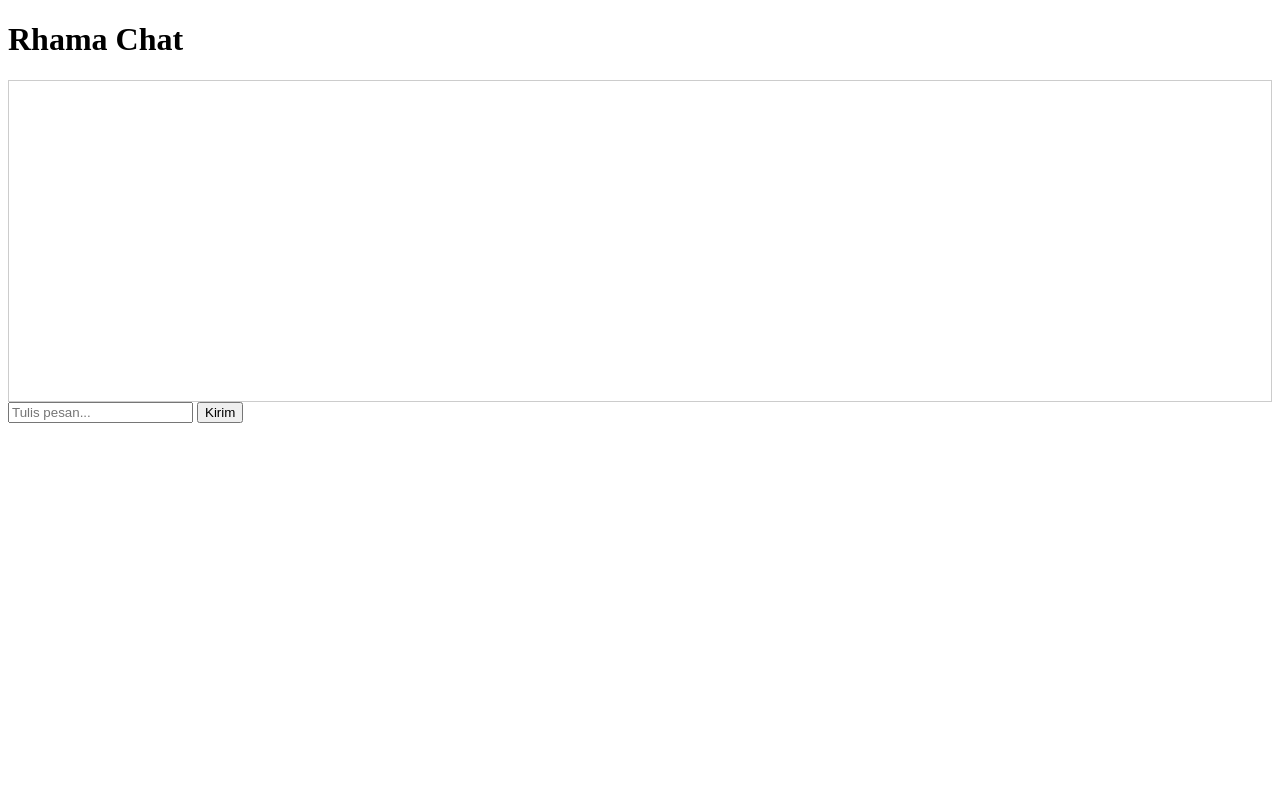
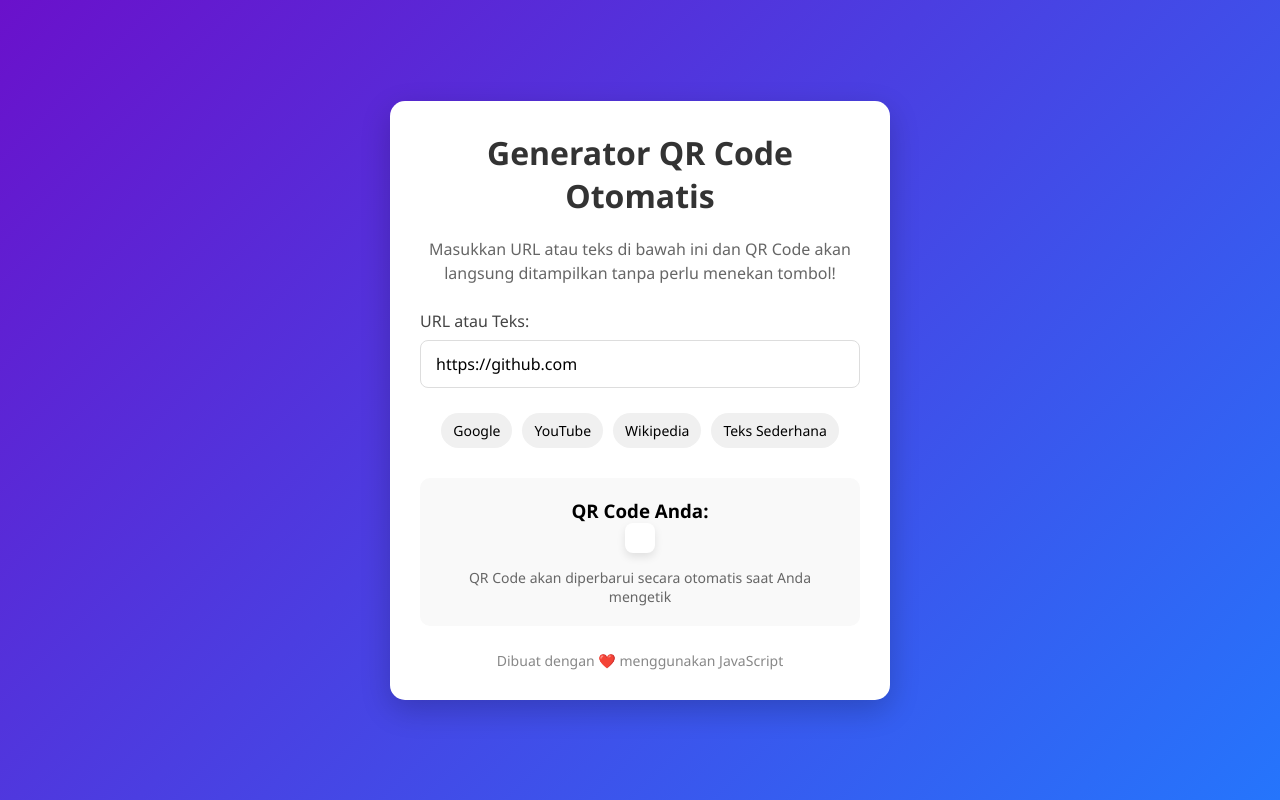
Before and after one commit to NightCheetah850/TE, a plain HTML site: page index.html in a window 1280 px wide. Drawn offline with Linux system fonts and the light colour scheme; a script that the page names is missing.

Commit message:
Update index.html

```diff
--- a/index.html
+++ b/index.html
@@ -1,50 +1,199 @@
-
 <!DOCTYPE html>
 <html lang="id">
 <head>
-  <meta charset="UTF-8" />
-  <meta name="viewport" content="width=device-width, initial-scale=1.0"/>
-  <title>Rhama Chat - AI Assistant</title>
+    <meta charset="UTF-8">
+    <meta name="viewport" content="width=device-width, initial-scale=1.0">
+    <title>Generator QR Code Otomatis</title>
+    <script src="https://cdn.jsdelivr.net/npm/qrcode@1.5.3/build/qrcode.min.js"></script>
+    <style>
+        * {
+            margin: 0;
+            padding: 0;
+            box-sizing: border-box;
+            font-family: 'Segoe UI', Tahoma, Geneva, Verdana, sans-serif;
+        }
+
+        body {
+            background: linear-gradient(135deg, #6a11cb 0%, #2575fc 100%);
+            min-height: 100vh;
+            display: flex;
+            justify-content: center;
+            align-items: center;
+            padding: 20px;
+        }
+
+        .container {
+            background-color: white;
+            border-radius: 15px;
+            box-shadow: 0 10px 30px rgba(0, 0, 0, 0.2);
+            padding: 30px;
+            width: 100%;
+            max-width: 500px;
+            text-align: center;
+        }
+
+        h1 {
+            color: #333;
+            margin-bottom: 20px;
+            font-weight: 600;
+        }
+
+        .description {
+            color: #666;
+            margin-bottom: 25px;
+            line-height: 1.5;
+        }
+
+        .input-group {
+            margin-bottom: 25px;
+            text-align: left;
+        }
+
+        label {
+            display: block;
+            margin-bottom: 8px;
+            color: #444;
+            font-weight: 500;
+        }
+
+        input {
+            width: 100%;
+            padding: 12px 15px;
+            border: 1px solid #ddd;
+            border-radius: 8px;
+            font-size: 16px;
+            transition: border-color 0.3s;
+        }
+
+        input:focus {
+            outline: none;
+            border-color: #6a11cb;
+            box-shadow: 0 0 0 2px rgba(106, 17, 203, 0.2);
+        }
+
+        .qr-container {
+            margin-top: 30px;
+            padding: 20px;
+            border-radius: 10px;
+            background-color: #f9f9f9;
+            display: flex;
+            flex-direction: column;
+            align-items: center;
+        }
+
+        #qrcode {
+            margin: 0 auto;
+            display: flex;
+            justify-content: center;
+            padding: 15px;
+            background-color: white;
+            border-radius: 8px;
+            box-shadow: 0 4px 8px rgba(0, 0, 0, 0.1);
+        }
+
+        .info-text {
+            margin-top: 15px;
+            color: #666;
+            font-size: 14px;
+            text-align: center;
+        }
+
+        .footer {
+            margin-top: 25px;
+            color: #888;
+            font-size: 14px;
+        }
+
+        .example-links {
+            display: flex;
+            justify-content: center;
+            gap: 10px;
+            margin-top: 15px;
+            flex-wrap: wrap;
+        }
+
+        .example-link {
+            background: #f0f0f0;
+            padding: 8px 12px;
+            border-radius: 20px;
+            font-size: 14px;
+            cursor: pointer;
+            transition: background 0.3s;
+        }
+
+        .example-link:hover {
+            background: #e0e0e0;
+        }
+    </style>
 </head>
 <body>
-  <h1>Rhama Chat</h1>
-  <div id="chat" style="height:300px;overflow:auto;border:1px solid #ccc;padding:10px;"></div>
-  <input type="text" id="messageInput" placeholder="Tulis pesan..." />
-  <button onclick="sendMessage()">Kirim</button>
+    <div class="container">
+        <h1>Generator QR Code Otomatis</h1>
+        <p class="description">Masukkan URL atau teks di bawah ini dan QR Code akan langsung ditampilkan tanpa perlu menekan tombol!</p>
 
-  <script>
-    const chat = document.getElementById('chat');
-    const input = document.getElementById('messageInput');
+        <div class="input-group">
+            <label for="url-input">URL atau Teks:</label>
+            <input type="text" id="url-input" placeholder="https://example.com" value="https://github.com">
+        </div>
 
-    function addMessage(sender, text) {
-      const div = document.createElement('div');
-      div.textContent = sender + ': ' + text;
-      chat.appendChild(div);
-      chat.scrollTop = chat.scrollHeight;
-    }
+        <div class="example-links">
+            <div class="example-link" data-url="https://www.google.com">Google</div>
+            <div class="example-link" data-url="https://www.youtube.com">YouTube</div>
+            <div class="example-link" data-url="https://www.wikipedia.org">Wikipedia</div>
+            <div class="example-link" data-url="Selamat datang di generator QR Code!">Teks Sederhana</div>
+        </div>
 
-    async function sendMessage() {
-      const message = input.value.trim();
-      if (!message) return;
-      addMessage('Anda', message);
-      input.value = '';
+        <div class="qr-container" id="qr-container">
+            <h3>QR Code Anda:</h3>
+            <div id="qrcode"></div>
+            <p class="info-text">QR Code akan diperbarui secara otomatis saat Anda mengetik</p>
+        </div>
 
-      addMessage('Rhama', '⏳ ...');
+        <p class="footer">Dibuat dengan ❤️ menggunakan JavaScript</p>
+    </div>
 
-      try {
-        const res = await fetch('/api/chat', {
-          method: 'POST',
-          headers: { 'Content-Type': 'application/json' },
-          body: JSON.stringify({ message })
+    <script>
+        function generateQRCode() {
+            const urlInput = document.getElementById('url-input').value.trim();
+
+            if (!urlInput) {
+                document.getElementById('qrcode').innerHTML = '<p style="color: #999; padding: 20px;">Masukkan URL atau teks untuk melihat QR Code</p>';
+                return;
+            }
+
+            // Bersihkan QR Code sebelumnya
+            document.getElementById('qrcode').innerHTML = '';
+
+            // Generate QR Code baru
+            QRCode.toCanvas(document.getElementById('qrcode'), urlInput, {
+                width: 200,
+                height: 200,
+                colorDark: "#000000",
+                colorLight: "#ffffff",
+                correctLevel: QRCode.CorrectLevel.H
+            }, function(error) {
+                if (error) {
+                    console.error(error);
+                    document.getElementById('qrcode').innerHTML = '<p style="color: red; padding: 20px;">Terjadi kesalahan saat membuat QR Code.</p>';
+                }
+            });
+        }
+
+        // Generate QR Code saat halaman dimuat
+        window.addEventListener('load', function() {
+            generateQRCode();
         });
-        const data = await res.json();
-        chat.lastChild.remove();
-        addMessage('Rhama', data.choices[0].message.content);
-      } catch (e) {
-        chat.lastChild.remove();
-        addMessage('Rhama', '❌ Gagal merespons.');
-      }
-    }
-  </script>
+
+        // Generate QR Code saat input berubah
+        document.getElementById('url-input').addEventListener('input', generateQRCode);
+
+        // Tambahkan event listener untuk contoh link
+        document.querySelectorAll('.example-link').forEach(link => {
+            link.addEventListener('click', function() {
+                document.getElementById('url-input').value = this.getAttribute('data-url');
+                generateQRCode();
+            });
+        });
+    </script>
 </body>
-</html>
+          </html>
```
